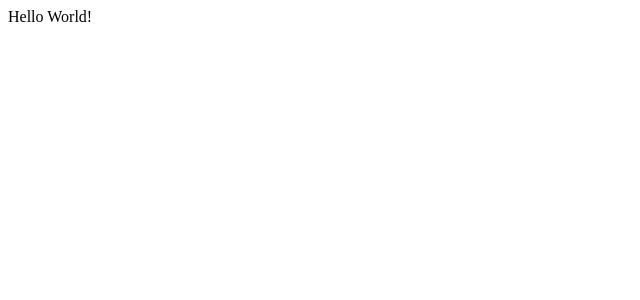
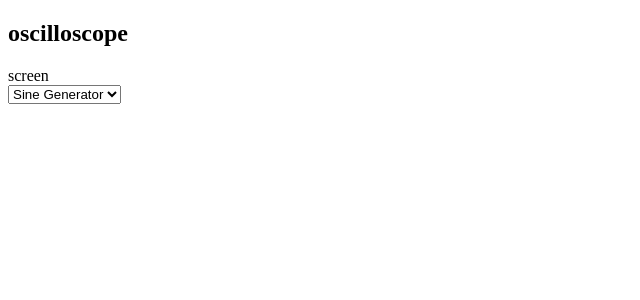
Before and after one commit to jaredellison/react-tone-scope, a React app: page / in a window 1280 px wide. Shown: the top 300 px of the page, without its empty margins (0-640 px from the left). Built offline with nearby package versions, Linux system fonts and the light colour scheme; the HTML template or start-up script is replaced by a standard one.

Commit message:
Create Oscilloscope and Screen components

```diff
--- a/client/src/app.jsx
+++ b/client/src/app.jsx
@@ -1,16 +1,19 @@
 import React from 'react';
 import ReactDOM from 'react-dom';
+import Tone from 'tone';
+
+import Oscilloscope from './components/Oscilloscope.jsx';
 
 class App extends React.Component {
   constructor(props) {
     super(props);
-    this.state = {};
+    this.state = {
+      sources : [{source: new Tone.Oscillator(440, 'sine'), name:'Sine Generator'}]
+    };
   }
 
-  render(props) {
-    return (
-      <div>Hello World!</div>
-    )
+  render() {
+    return <Oscilloscope sources={this.state.sources}/>;
   }
 }
 
--- /dev/null
+++ b/client/src/components/Oscilloscope.jsx
@@ -0,0 +1,37 @@
+import React from 'react';
+import Tone from 'tone';
+
+class Oscilloscope extends React.Component {
+  constructor(props){
+    super(props);
+    this.state = {};
+  }
+
+  render() {
+    return (
+      <div id="oscilloscope-container">
+        <h2>oscilloscope</h2>
+        <Screen></Screen>
+        <div id="controls">
+        <select>
+          {this.props.sources.map((source) => <option>{source.name}</option>)}
+        </select>
+        </div>
+      </div>
+    )
+  }
+}
+
+class Screen extends React.Component {
+  constructor(props){
+    super(props);
+  }
+
+  render() {
+    return (
+      <div id="oscilloscope">screen</div>
+    )
+  }
+}
+
+export default Oscilloscope;
```
Also changed, not shown: 1 other file (tests, documents, lock files or other folders).
